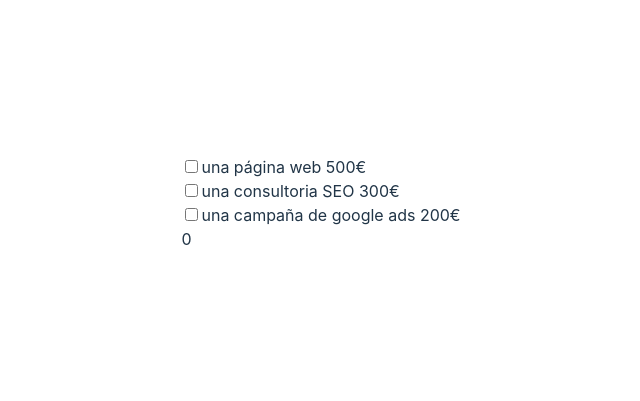
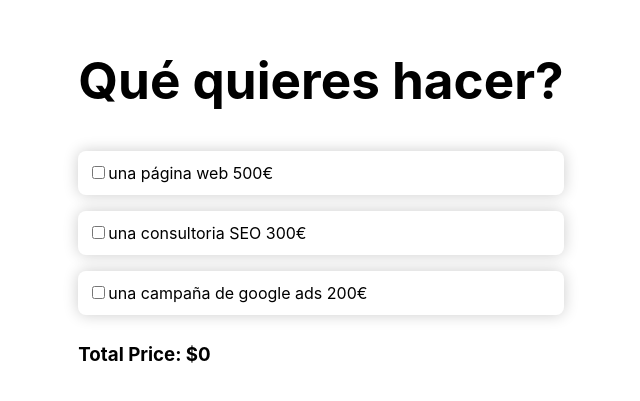
Before and after one commit to treee97/sprint-7, a React (Vite) app: page / in a window 1280 px wide. Shown: the part 197-598 px from the top of the page, without its empty margins (319-959 px from the left). Built offline with nearby package versions, Linux system fonts and the light colour scheme.

Commit message:
silly changes

```diff
--- a/src/App.tsx
+++ b/src/App.tsx
@@ -1,6 +1,6 @@
 import './App.css';
-import React from 'react';
-import { useState, useEffect } from 'react';
+// import React from 'react';
+import { useState,  } from 'react';
 import { Checkbox } from './components';
 import styled from 'styled-components';
 // REACT ROUTER v6
@@ -12,16 +12,19 @@
 `
 
 function App() {
-  const [price, setPrice] = useState<number>(0)
+  const [totalPrice, setTotalPrice] = useState<number>(0)
   return (
     <>
       <CheckboxContainer>
-        <Checkbox text='una página web 500€'/>
-        <Checkbox text='una consultoria SEO 300€'/>
-        <Checkbox text='una campaña de google ads 200€'/>
+        <h1>Qué quieres hacer?</h1>
+        <Checkbox text='una página web 500€' price={500}/>
+        {/* onclick= isChecked ? el estado del check. utilizamos un handler para sumar el precio mas el totalPrice*/}
+        <Checkbox text='una consultoria SEO 300€' price={300}/>
+        <Checkbox text='una campaña de google ads 200€' price={200}/>
       </CheckboxContainer>
 
-      <div>{price}</div>
+      <h3>Total Price: ${totalPrice}</h3>
+      {/*!!!importante https://www.freecodecamp.org/news/how-to-work-with-multiple-checkboxes-in-react/ */}
     </>
   )
 }
--- a/src/components/Checkbox/Checkbox.tsx
+++ b/src/components/Checkbox/Checkbox.tsx
@@ -3,13 +3,20 @@
 
 type checkboxProp = {
     text: string;
-    // price: number;
+    price: number;
 }
+const CheckboxItem = styled.div`
+padding: 10px;
+border-radius: 8px;
+margin: .5rem 0;
+box-shadow: 0 0 15px rgba(0, 0, 0, .20)
+`
 const Checkbox = ({text}: checkboxProp) => {
   return (
-    <div>
-        <input type="checkbox" />{text}
-    </div>
+    <CheckboxItem>
+        <input type="checkbox" />
+        {text}
+    </CheckboxItem>
   )
 }
 
--- a/src/index.css
+++ b/src/index.css
@@ -3,7 +3,7 @@
   line-height: 1.5;
   font-weight: 400;
 
-  color-scheme: light dark;
+  /* color-scheme: light dark;
   color: rgba(255, 255, 255, 0.87);
   background-color: #242424;
 
@@ -11,7 +11,7 @@
   text-rendering: optimizeLegibility;
   -webkit-font-smoothing: antialiased;
   -moz-osx-font-smoothing: grayscale;
-  -webkit-text-size-adjust: 100%;
+  -webkit-text-size-adjust: 100%; */
 }
 
 a {
@@ -30,11 +30,11 @@
   min-width: 320px;
   min-height: 100vh;
 }
-
 h1 {
   font-size: 3.2em;
   line-height: 1.1;
 }
+/*
 
 button {
   border-radius: 8px;
@@ -66,4 +66,4 @@
   button {
     background-color: #f9f9f9;
   }
-}
+} */
```
